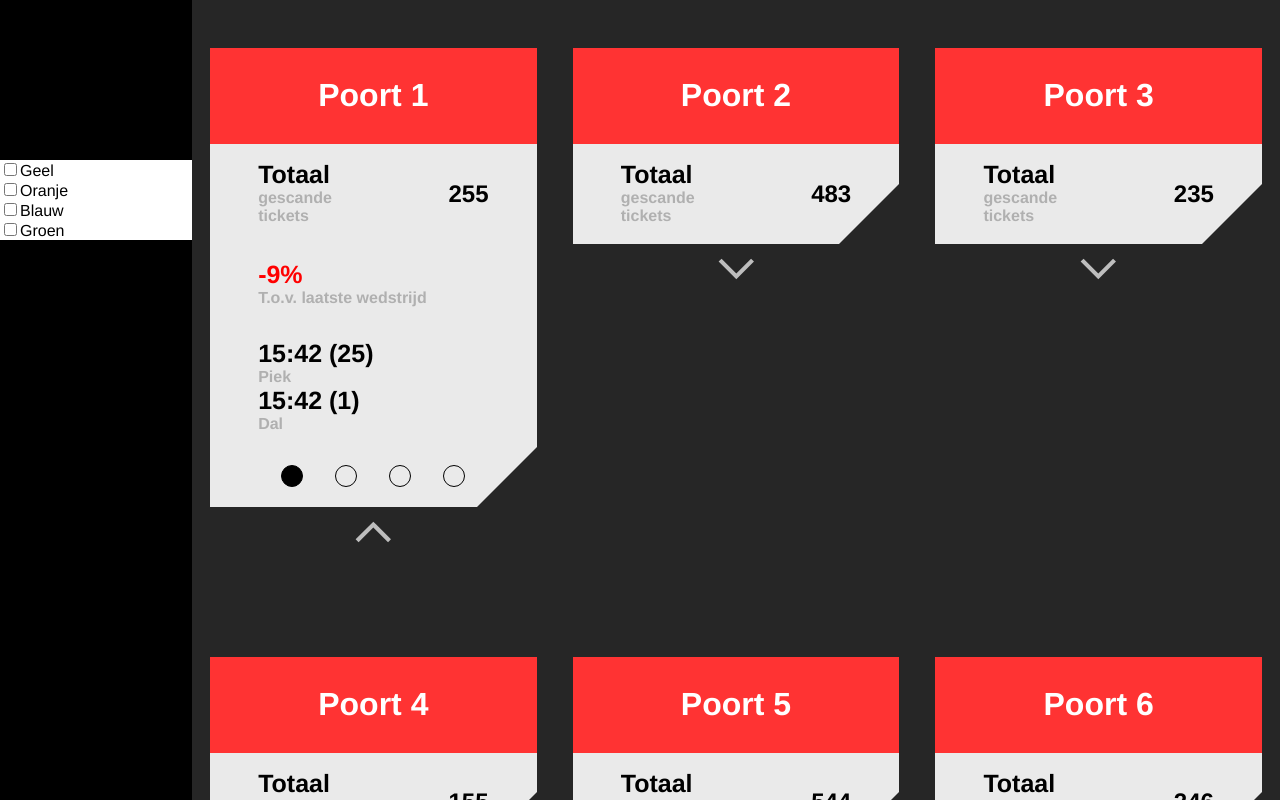
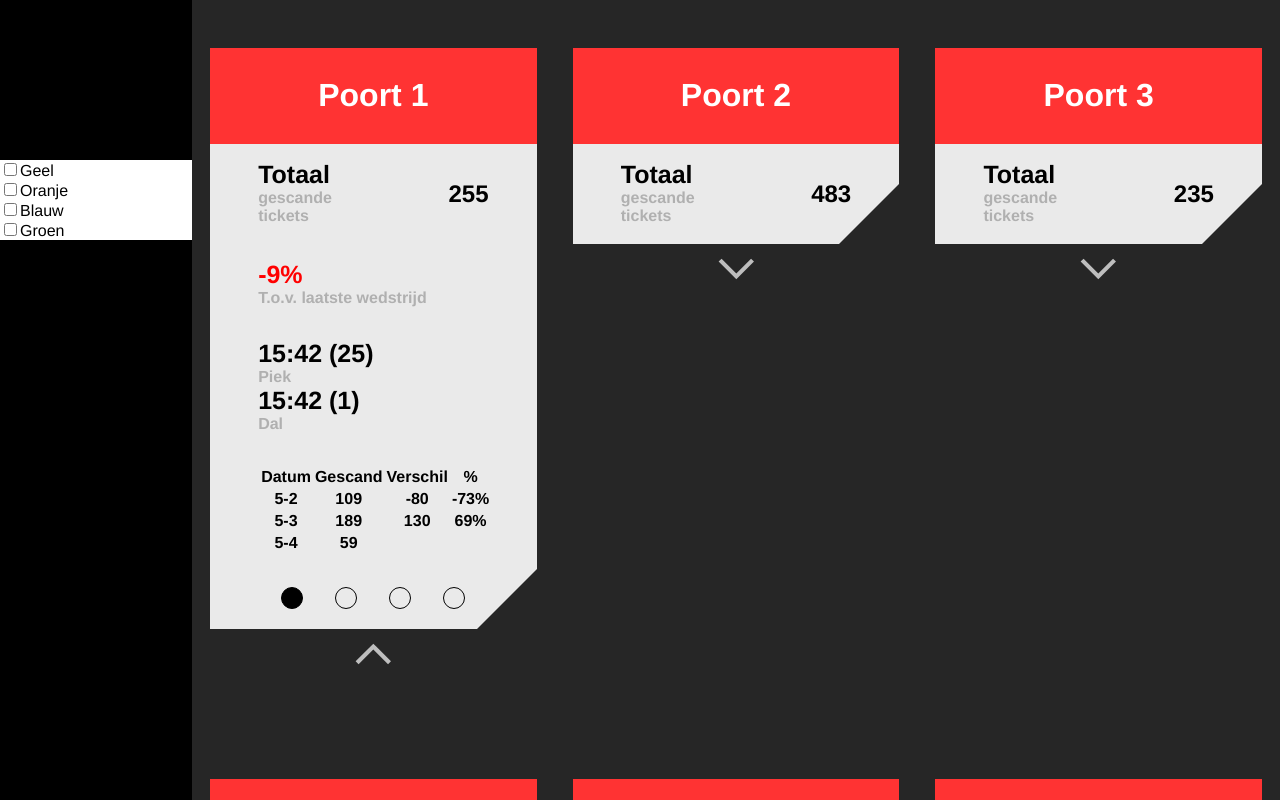
Before and after one commit to freekvisser/dashboard, a React (Create React App) app: page / in a window 1280 px wide. Both pictures are taken after a click on the icon 373 px from the left and 268 px from the top of the page. Shown: the top 800 px of the page. Built offline with nearby package versions, Linux system fonts and the light colour scheme; the HTML template or start-up script is replaced by a standard one.

Commit message:
add history data and table

```diff
--- a/src/App.css
+++ b/src/App.css
@@ -42,7 +42,6 @@ body{
 }
 .port-content{
   background-color: rgba(255, 255, 255, 0.9);
-  color: #fff;
   position: relative;
 }
 .port-content:before {
@@ -61,6 +60,7 @@ body{
     padding: .5rem 0;
     background-color: rgba(255, 0, 0, 0.8);
     text-align: center;
+    color: #fff;
   }
   .frame-sections{
     padding: 1rem 3rem;
@@ -110,6 +110,9 @@ body{
   .type-button:hover{
     background-color: #000;
   }
+  .port-content table{
+    text-align: center;
+  }
 
 .chevron{
   width: 100%;
--- a/src/App.tsx
+++ b/src/App.tsx
@@ -21,6 +21,21 @@ const initialPorts: PortInfo[] = [
             quantity: 1
         },
         hide: false,
+        history: [
+            {
+                date: new Date(1679649878 * 1000),
+                value: 109
+            },
+            {
+                date: new Date(1679649578 * 1000),
+                value: 189
+            },
+            {
+                date: new Date(1679649378 * 1000),
+                value: 59
+            }
+
+        ]
     },
     {
         portNumber: 2,
@@ -36,6 +51,21 @@ const initialPorts: PortInfo[] = [
             quantity: 1
         },
         hide: false,
+        history: [
+            {
+                date: new Date(1679649878 * 1000),
+                value: 109
+            },
+            {
+                date: new Date(1679649578 * 1000),
+                value: 189
+            },
+            {
+                date: new Date(1679649378 * 1000),
+                value: 59
+            }
+
+        ]
     },
     {
         portNumber: 3,
@@ -51,6 +81,21 @@ const initialPorts: PortInfo[] = [
             quantity: 1
         },
         hide: false,
+        history: [
+            {
+                date: new Date(1679649878 * 1000),
+                value: 109
+            },
+            {
+                date: new Date(1679649578 * 1000),
+                value: 189
+            },
+            {
+                date: new Date(1679649378 * 1000),
+                value: 59
+            }
+
+        ]
     },
     {
         portNumber: 4,
@@ -66,6 +111,21 @@ const initialPorts: PortInfo[] = [
             quantity: 1
         },
         hide: false,
+        history: [
+            {
+                date: new Date(1679649878 * 1000),
+                value: 109
+            },
+            {
+                date: new Date(1679649578 * 1000),
+                value: 189
+            },
+            {
+                date: new Date(1679649378 * 1000),
+                value: 59
+            }
+
+        ]
     },
     {
         portNumber: 5,
@@ -81,6 +141,21 @@ const initialPorts: PortInfo[] = [
             quantity: 1
         },
         hide: false,
+        history: [
+            {
+                date: new Date(1679649878 * 1000),
+                value: 109
+            },
+            {
+                date: new Date(1679649578 * 1000),
+                value: 189
+            },
+            {
+                date: new Date(1679649378 * 1000),
+                value: 59
+            }
+
+        ]
     },
     {
         portNumber: 6,
@@ -96,6 +171,21 @@ const initialPorts: PortInfo[] = [
             quantity: 1
         },
         hide: false,
+        history: [
+            {
+                date: new Date(1679649878 * 1000),
+                value: 109
+            },
+            {
+                date: new Date(1679649578 * 1000),
+                value: 189
+            },
+            {
+                date: new Date(1679649378 * 1000),
+                value: 59
+            }
+
+        ]
     },
     {
         portNumber: 7,
@@ -111,6 +201,21 @@ const initialPorts: PortInfo[] = [
             quantity: 1
         },
         hide: false,
+        history: [
+            {
+                date: new Date(1679649878 * 1000),
+                value: 109
+            },
+            {
+                date: new Date(1679649578 * 1000),
+                value: 189
+            },
+            {
+                date: new Date(1679649378 * 1000),
+                value: 59
+            }
+
+        ]
     },
     {
         portNumber: 8,
@@ -126,6 +231,21 @@ const initialPorts: PortInfo[] = [
             quantity: 1
         },
         hide: false,
+        history: [
+            {
+                date: new Date(1679649878 * 1000),
+                value: 109
+            },
+            {
+                date: new Date(1679649578 * 1000),
+                value: 189
+            },
+            {
+                date: new Date(1679649378 * 1000),
+                value: 59
+            }
+
+        ]
     }
 ];
 
--- a/src/features/FrameContents.tsx
+++ b/src/features/FrameContents.tsx
@@ -1,22 +1,13 @@
 import React, {useState} from 'react';
-import { ticketInfo } from '../types/ticketInfo'
-
-export interface FrameContents extends React.HTMLAttributes<HTMLDivElement>, ticketInfo {
-    portNumber: number;
-    open: boolean;
-    types: ticketInfo[]
-}
+import { FrameInfo } from '../types/FrameInfo'
+import { Trend } from './Trend'
 
 
-const FrameContents = (props: FrameContents) => {
+const FrameContents = (props: FrameInfo) => {
     const {
         portNumber,
-        scannedTickets,
-        trend,
-        high,
-        low,
         open,
-        types,
+        info,
         className,
     } = props;
 
@@ -36,23 +27,27 @@ const FrameContents = (props: FrameContents) => {
                     <span id="scanned-tickets">{ticketTypes[index]}</span><br/>
                     <span>gescande tickets</span>
                 </div>
-                <h2>{types[index].scannedTickets}</h2>
+                <h2>{info[index].scannedTickets}</h2>
             </div>
             {open && (
                 <>
                     <div className="frame-sections">
-                        <span className="trend" id={types[index].trend < 0 ? "neg-trend" : "pos-trend"}>{types[index].trend + "%"}</span><br/>
+                        <span className="trend" id={info[index].trend < 0 ? "neg-trend" : "pos-trend"}>{info[index].trend + "%"}</span><br/>
                         <span>T.o.v. laatste wedstrijd</span>
                     </div>
                     <div className="frame-sections">
-                        <span className={"high-low"}>{types[index].high.timestamp.getHours() + ":" + types[index].high.timestamp.getMinutes().toString().padStart(2, '0') + " (" + types[index].high.quantity + ")"}</span><br/>
+                        <span className={"high-low"}>{info[index].high.timestamp.getHours() + ":" + info[index].high.timestamp.getMinutes().toString().padStart(2, '0') + " (" + info[index].high.quantity + ")"}</span><br/>
                         <span>Piek</span><br/>
-                        <span className={"high-low"}>{types[index].low.timestamp.getHours() + ":" + types[index].low.timestamp.getMinutes().toString().padStart(2, '0') + " (" + types[index].low.quantity + ")"}</span><br/>
+                        <span className={"high-low"}>{info[index].low.timestamp.getHours() + ":" + info[index].low.timestamp.getMinutes().toString().padStart(2, '0') + " (" + info[index].low.quantity + ")"}</span><br/>
                         <span>Dal</span>
                     </div>
 
+                    <div className="frame-sections">
+                        <Trend history={info[index].history} />
+                    </div>
+
                     <div className="bottom-bar">
-                        {types.map((type, i) => {
+                        {info.map((type, i) => {
                             return (
                                 <div
                                     className="type-button"
--- a/src/features/InfoFrame.tsx
+++ b/src/features/InfoFrame.tsx
@@ -3,7 +3,7 @@ import { PortInfo } from "../types/PortInfo";
 import ChevronDownIcon from "../features/icons/ChevronDownIcon";
 import ChevronUpIcon from "../features/icons/ChevronUpIcon";
 import React, {useState} from "react";
-import {ticketInfo} from "../types/ticketInfo";
+import {TicketInfo} from "../types/TicketInfo";
 
 export interface InfoFrameProps extends React.HTMLAttributes<HTMLDivElement> {
     portInfo: PortInfo;
@@ -12,12 +12,13 @@ export interface InfoFrameProps extends React.HTMLAttributes<HTMLDivElement> {
 const InfoFrame = (props: InfoFrameProps) => {
     const {portInfo, id, className = ''} = props;
 
-    const ticketInfos : ticketInfo[] = [
+    const ticketInfos : TicketInfo[] = [
         {
             scannedTickets: portInfo.scannedTickets,
             trend: portInfo.trend,
             high: portInfo.high,
             low: portInfo.low,
+            history: portInfo.history
         },
         {
             scannedTickets: 402,
@@ -29,7 +30,22 @@ const InfoFrame = (props: InfoFrameProps) => {
             low: {
                 timestamp: new Date(1679649878 * 1000),
                 quantity: 12,
-            }
+            },
+            history: [
+                        {
+                            date: new Date(1679649878 * 1000),
+                            value: 109
+                        },
+                        {
+                            date: new Date(1679649578 * 1000),
+                            value: 189
+                        },
+                        {
+                            date: new Date(1679649378 * 1000),
+                            value: 59
+                        }
+
+            ]
         },
         {
             scannedTickets: 412,
@@ -41,7 +57,22 @@ const InfoFrame = (props: InfoFrameProps) => {
             low: {
                 timestamp: new Date(1679649878 * 1000),
                 quantity: 12,
-            }
+            },
+            history: [
+                {
+                    date: new Date(1679649878 * 1000),
+                    value: 109
+                },
+                {
+                    date: new Date(1679649578 * 1000),
+                    value: 189
+                },
+                {
+                    date: new Date(1679649378 * 1000),
+                    value: 59
+                }
+
+            ]
         },
         {
             scannedTickets: 349,
@@ -53,7 +84,22 @@ const InfoFrame = (props: InfoFrameProps) => {
             low: {
                 timestamp: new Date(1679649878 * 1000),
                 quantity: 12,
-            }
+            },
+            history: [
+                {
+                    date: new Date(1679649878 * 1000),
+                    value: 109
+                },
+                {
+                    date: new Date(1679649578 * 1000),
+                    value: 190
+                },
+                {
+                    date: new Date(1679649378 * 1000),
+                    value: 59
+                }
+
+            ]
         },
     ]
 
@@ -62,7 +108,7 @@ const InfoFrame = (props: InfoFrameProps) => {
 
     return(
         <div id={id} className={className + (portInfo.hide ? ' hidden' : '')}>
-            <FrameContents portNumber={portInfo.portNumber} scannedTickets={portInfo.scannedTickets} trend={portInfo.trend} high={portInfo.high} low={portInfo.low} open={open} types={ticketInfos} className={"port-content"}/>
+            <FrameContents portNumber={portInfo.portNumber} open={open} info={ticketInfos} className={"port-content"}/>
             {open ? (
                 <ChevronUpIcon className="chevron" onClick={() => setOpen(!open)} />
             ) : (
--- /dev/null
+++ b/src/features/Trend.tsx
@@ -0,0 +1,36 @@
+interface TrendProps {
+    history: {
+        date: Date;
+        value: number;
+    }[]
+
+}
+
+export const Trend = (props: TrendProps)  => {
+    const { history } = props;
+
+    return(
+        <div>
+            <table>
+                <tr>
+                    <th>Datum</th>
+                    <th>Gescand</th>
+                    <th>Verschil</th>
+                    <th>%</th>
+                </tr>
+                {history.map((match, index) => {
+                    return (
+                        <>
+                            <tr>
+                                <td>{match.date.getDay() + "-" + (match.date.getMonth() + index)}</td>
+                                <td>{match.value}</td>
+                                <td>{history[index + 1] != null && match.value - history[index + 1].value}</td>
+                                <td>{history[index + 1] != null && Math.round((((match.value - history[index + 1].value) / match.value)) * 100) + "%"}</td>
+                            </tr>
+                        </>
+                    )
+                })}
+            </table>
+        </div>
+    )
+}
--- /dev/null
+++ b/src/types/FrameInfo.ts
@@ -0,0 +1,7 @@
+import { TicketInfo } from './TicketInfo'
+
+export interface FrameInfo extends React.HTMLAttributes<HTMLDivElement> {
+    portNumber: number;
+    open: boolean;
+    info: TicketInfo[]
+}
--- a/src/types/PortInfo.ts
+++ b/src/types/PortInfo.ts
@@ -1,6 +1,6 @@
-import { ticketInfo } from './ticketInfo'
+import { TicketInfo } from './TicketInfo'
 
-export interface PortInfo extends ticketInfo{
+export interface PortInfo extends TicketInfo{
     portNumber: number;
     range: string;
     hide: boolean;
```
Also changed, not shown: src/features/Graph.tsx (added, +38 -0 lines), src/types/TicketInfo.ts (renamed from src/types/ticketInfo.tsx, +6 -1 lines).
